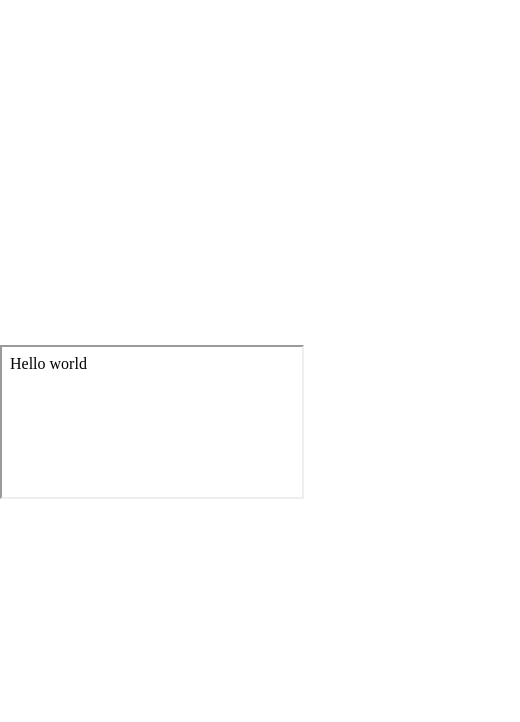
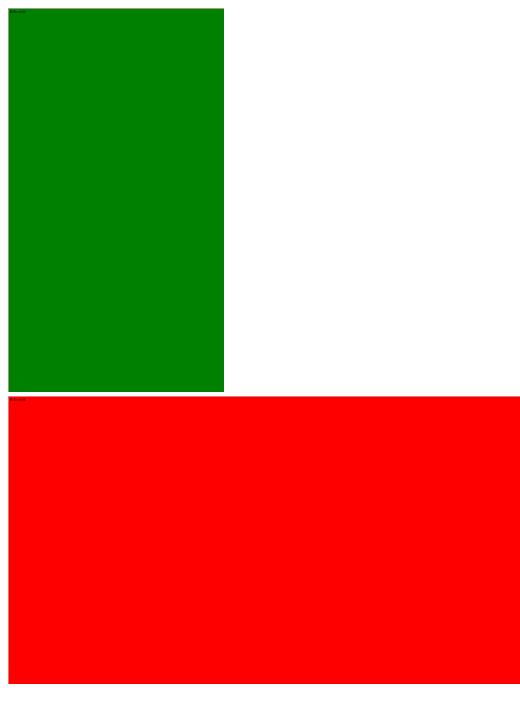
Before and after one commit to FujoWebDev/wallpaper-maker, a website built with Vite: page index.html in a window 390 px wide. Shown: the whole page, 520 px wide, since content can reach past the window. Built offline with nearby package versions, Linux system fonts and the light colour scheme.

Commit message:
previews look good

```diff
--- a/index.html
+++ b/index.html
@@ -7,7 +7,12 @@
     <title>Vite + TS</title>
   </head>
   <body>
-    <iframe src="src/wallpaper.html"></iframe>
+    <div class="size">
+      <iframe class="mobile" src="src/wallpaper.html"></iframe>
+    </div>
+    <div class="size">
+      <iframe class="desktop" src="src/wallpaper.html"></iframe>
+    </div>
     <div id="app"></div>
     <script type="module" src="/src/main.ts"></script>
   </body>
--- a/src/style.css
+++ b/src/style.css
@@ -1,96 +1,32 @@
-:root {
-  font-family: Inter, system-ui, Avenir, Helvetica, Arial, sans-serif;
-  line-height: 1.5;
-  font-weight: 400;
-
-  color-scheme: light dark;
-  color: rgba(255, 255, 255, 0.87);
-  background-color: #242424;
-
-  font-synthesis: none;
-  text-rendering: optimizeLegibility;
-  -webkit-font-smoothing: antialiased;
-  -moz-osx-font-smoothing: grayscale;
+/*16:10 3840×2400 16:9 3840×2160 16:9 1920×1080 9:16 1080×1920 1:1 2048×2048*/
+.size {
+  background-color: pink;
+  position: relative;
+  overflow: hidden;
+  display: inline-block;
+}
+.size iframe {
+  position: absolute;
 }
 
-a {
-  font-weight: 500;
-  color: #646cff;
-  text-decoration: inherit;
+.mobile {
+  width: 1080px;
+  height: 1920px;
+  transform: scale(0.2);
+  transform-origin: top left;
 }
-a:hover {
-  color: #535bf2;
+.size:has(.mobile) {
+  width: calc(1080px * 0.2);
+  height: calc(1920px * 0.2);
 }
 
-body {
-  margin: 0;
-  display: flex;
-  place-items: center;
-  min-width: 320px;
-  min-height: 100vh;
+.desktop {
+  width: 2560px;
+  height: 1440px;
+  scale: 0.2;
+  transform-origin: top left;
 }
-
-h1 {
-  font-size: 3.2em;
-  line-height: 1.1;
+.size:has(.desktop) {
+  width: calc(2560px * 0.2);
+  height: calc(1440px * 0.2);
 }
-
-#app {
-  max-width: 1280px;
-  margin: 0 auto;
-  padding: 2rem;
-  text-align: center;
-}
-
-.logo {
-  height: 6em;
-  padding: 1.5em;
-  will-change: filter;
-  transition: filter 300ms;
-}
-.logo:hover {
-  filter: drop-shadow(0 0 2em #646cffaa);
-}
-.logo.vanilla:hover {
-  filter: drop-shadow(0 0 2em #3178c6aa);
-}
-
-.card {
-  padding: 2em;
-}
-
-.read-the-docs {
-  color: #888;
-}
-
-button {
-  border-radius: 8px;
-  border: 1px solid transparent;
-  padding: 0.6em 1.2em;
-  font-size: 1em;
-  font-weight: 500;
-  font-family: inherit;
-  background-color: #1a1a1a;
-  cursor: pointer;
-  transition: border-color 0.25s;
-}
-button:hover {
-  border-color: #646cff;
-}
-button:focus,
-button:focus-visible {
-  outline: 4px auto -webkit-focus-ring-color;
-}
-
-@media (prefers-color-scheme: light) {
-  :root {
-    color: #213547;
-    background-color: #ffffff;
-  }
-  a:hover {
-    color: #747bff;
-  }
-  button {
-    background-color: #f9f9f9;
-  }
-}
--- a/src/wallpaper.html
+++ b/src/wallpaper.html
@@ -5,6 +5,19 @@
     <link rel="icon" type="image/svg+xml" href="/vite.svg" />
     <meta name="viewport" content="width=device-width, initial-scale=1.0" />
     <title>Vite + TS</title>
+    <style>
+      body {
+        background-color: red;
+      }
+      @media (max-width: 1200px) {
+        body {
+          background-color: green;
+        }
+      }
+      @media (min-width: 30em) and (max-width: 50em) {
+        /* … */
+      }
+    </style>
   </head>
   <body>
     <div>Hello world</div>
```
